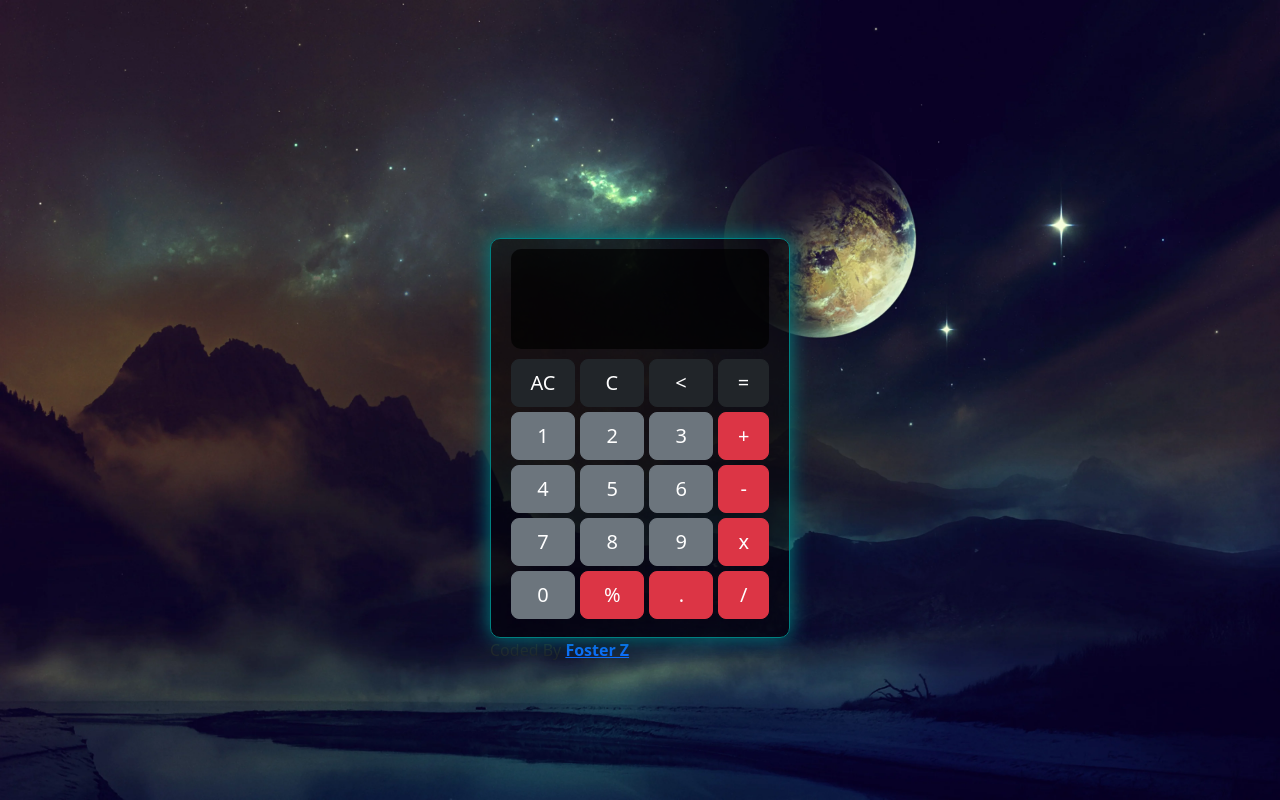
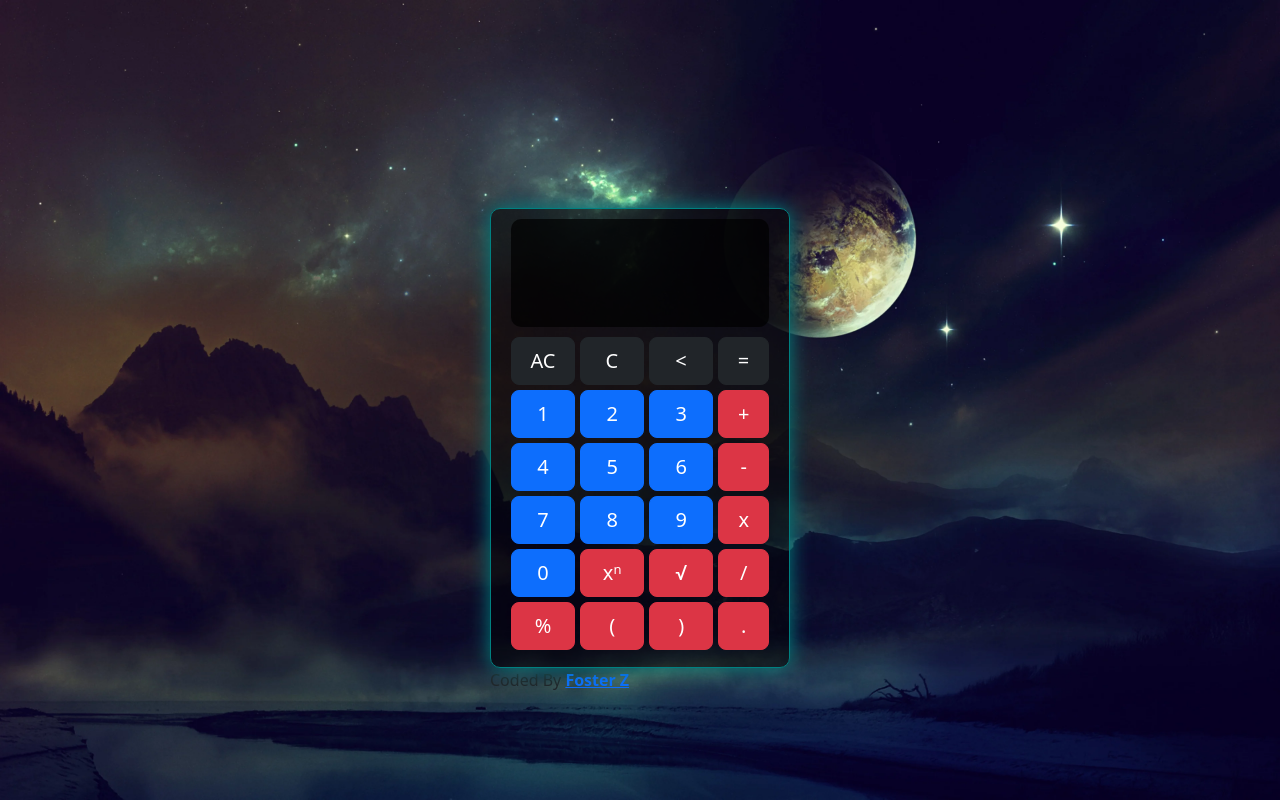
Before and after one commit to Foss-Educational-Projects/Calculator, a React (Vite) app: page / in a window 1280 px wide. Built offline with nearby package versions, Linux system fonts and the light colour scheme; a web font is replaced by a local one.

Commit message:
feat: add new operators & rearrange button position

```diff
--- a/src/components/calculator/Calculator.component.jsx
+++ b/src/components/calculator/Calculator.component.jsx
@@ -16,10 +16,18 @@ const Calculator = () => {
 	const [operator, setOperator] = useState(false)
 
 	const handleInput = (e) => {
-		if(text.length < 21) {
+		if (text.length < 21) {
 			setText((text) => [...text, e.target.value])
 		}
-
+		console.log(text[text.length])
+	}
+	const handleDecmialInput = (e) => {
+		if (text[text.length - 1] === ".") {
+			setText((text) => [...text, ""])
+		}
+		else {
+			setText((text) => [...text, e.target.value])
+		}
 	}
 	const clearDisplayInput = () => {
 		setText("")
@@ -28,13 +36,13 @@ const Calculator = () => {
 		setText("")
 		setResult("")
 	}
-	const removeLastInput =() => {
-		if(text.length !== 0) {
+	const removeLastInput = () => {
+		if (text.length !== 0) {
 			setText(text.slice(0, -1))
 		}
 	}
 	const evaluateInput = () => {
-		if(text.length > 0) {
+		if (text.length > 0) {
 			const input = text.join("")
 			setResult(math.evaluate(input))
 			console.log(input)
@@ -56,24 +64,30 @@ const Calculator = () => {
 				</div>
 				<section className="calculator__buttons__combined">
 					<div className="calculator__buttons__number">
-						<Button size="lg" variant="secondary" value="1" onClick={handleInput}>1</Button>
-						<Button size="lg" variant="secondary" value="2" onClick={handleInput}>2</Button>
-						<Button size="lg" variant="secondary" value="3" onClick={handleInput}>3</Button>
-						<Button size="lg" variant="secondary" value="4" onClick={handleInput}>4</Button>
-						<Button size="lg" variant="secondary" value="5" onClick={handleInput}>5</Button>
-						<Button size="lg" variant="secondary" value="6" onClick={handleInput}>6</Button>
-						<Button size="lg" variant="secondary" value="7" onClick={handleInput}>7</Button>
-						<Button size="lg" variant="secondary" value="8" onClick={handleInput}>8</Button>
-						<Button size="lg" variant="secondary" value="9" onClick={handleInput}>9</Button>
-						<Button size="lg" variant="secondary" value="0" onClick={handleInput}>0</Button>
-						<Button size="lg" variant="danger" value="%" onClick={handleInput}>%</Button>
-						<Button size="lg" variant="danger" value="." onClick={handleInput}>.</Button>
+						<Button size="lg" variant="primary" value="1" onClick={handleInput}>1</Button>
+						<Button size="lg" variant="primary" value="2" onClick={handleInput}>2</Button>
+						<Button size="lg" variant="primary" value="3" onClick={handleInput}>3</Button>
+						<Button size="lg" variant="primary" value="4" onClick={handleInput}>4</Button>
+						<Button size="lg" variant="primary" value="5" onClick={handleInput}>5</Button>
+						<Button size="lg" variant="primary" value="6" onClick={handleInput}>6</Button>
+						<Button size="lg" variant="primary" value="7" onClick={handleInput}>7</Button>
+						<Button size="lg" variant="primary" value="8" onClick={handleInput}>8</Button>
+						<Button size="lg" variant="primary" value="9" onClick={handleInput}>9</Button>
+						<Button size="lg" variant="primary" value="0" onClick={handleInput}>0</Button>
+
+						<Button size="lg" variant="danger" value="^" onClick={handleInput}>x<sup style={{fontSize: 'small'}}>n</sup></Button>
+						<Button size="lg" variant="danger" value="sqrt(" onClick={handleInput}>&radic;</Button>
+
+						<Button size="lg" variant="danger" value="" onClick={handleInput}>%</Button>
+						<Button size="lg" variant="danger" value="(" onClick={handleInput}>&#40;</Button>
+						<Button size="lg" variant="danger" value=")" onClick={handleInput}>&#41;</Button>
 					</div>
 					<div className="calculator__buttons__operator">
 						<Button size="lg" variant="danger" value="+" onClick={handleInput}>+</Button>
 						<Button size="lg" variant="danger" value="-" onClick={handleInput}>-</Button>
 						<Button size="lg" variant="danger" value="*" onClick={handleInput}>x</Button>
 						<Button size="lg" variant="danger" value="/" onClick={handleInput}>/</Button>
+						<Button size="lg" variant="danger" value="/" onClick={handleInput}>.</Button>
 					</div>
 				</section>
 
--- a/src/components/calculator/calculator.component.scss
+++ b/src/components/calculator/calculator.component.scss
@@ -6,7 +6,7 @@
 .calculator__main {
 	background-color: rgba(0,0,0,0.5);
 	width: 300px;
-	height: 400px;
+	height: 460px;
 	border-radius: 10px;
 	border: 1px solid teal;
 	padding: 10px;
@@ -17,16 +17,13 @@
 	text-align: right;
 	float: right;
 	width: 258px;
-	height: 100px;
+	height: 108px;
 	margin: 0 10px;
 	border-radius: 10px;
 	padding: 10px;
 	font-family: "Finlandica", sans-serif;
 	background: rgba(0, 0, 0, 0.7);
 	color: white;
-}
-.calculator__display__input {
-	block-size: fit-content;
 }
 .calculator__display__result {
 	letter-spacing: 1.5px;
```
